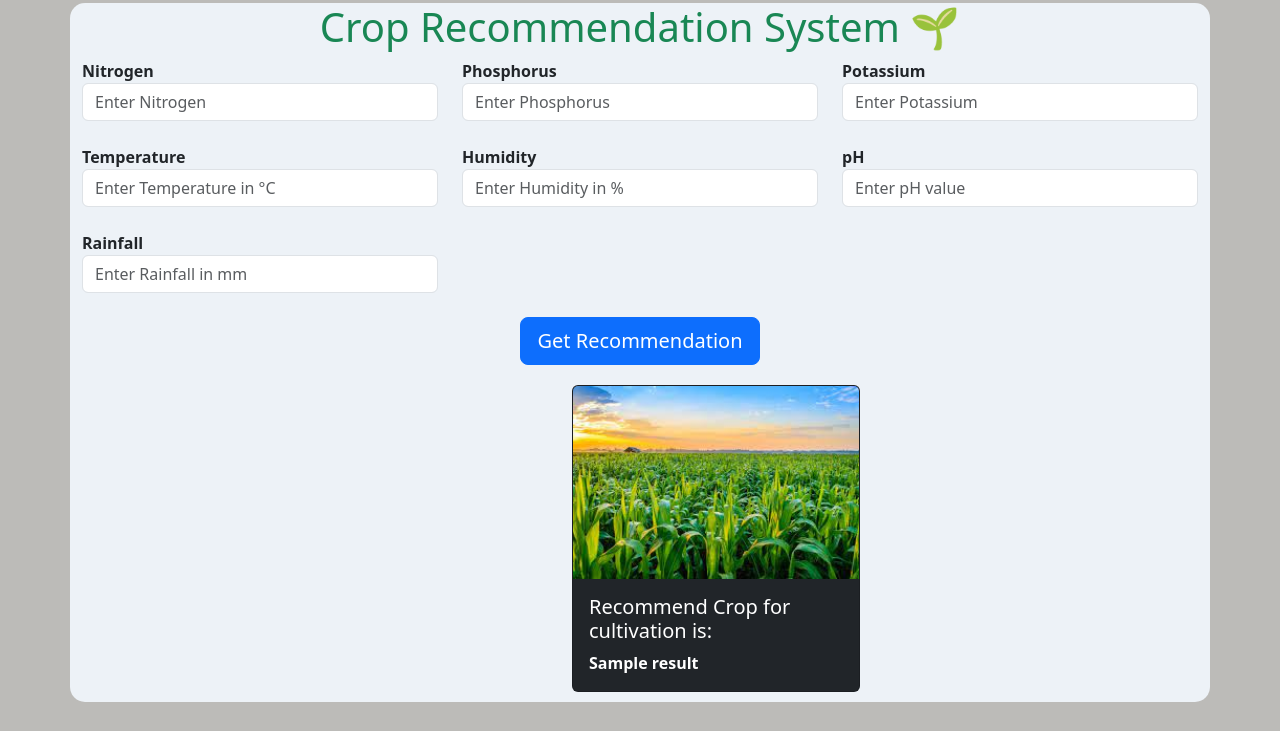
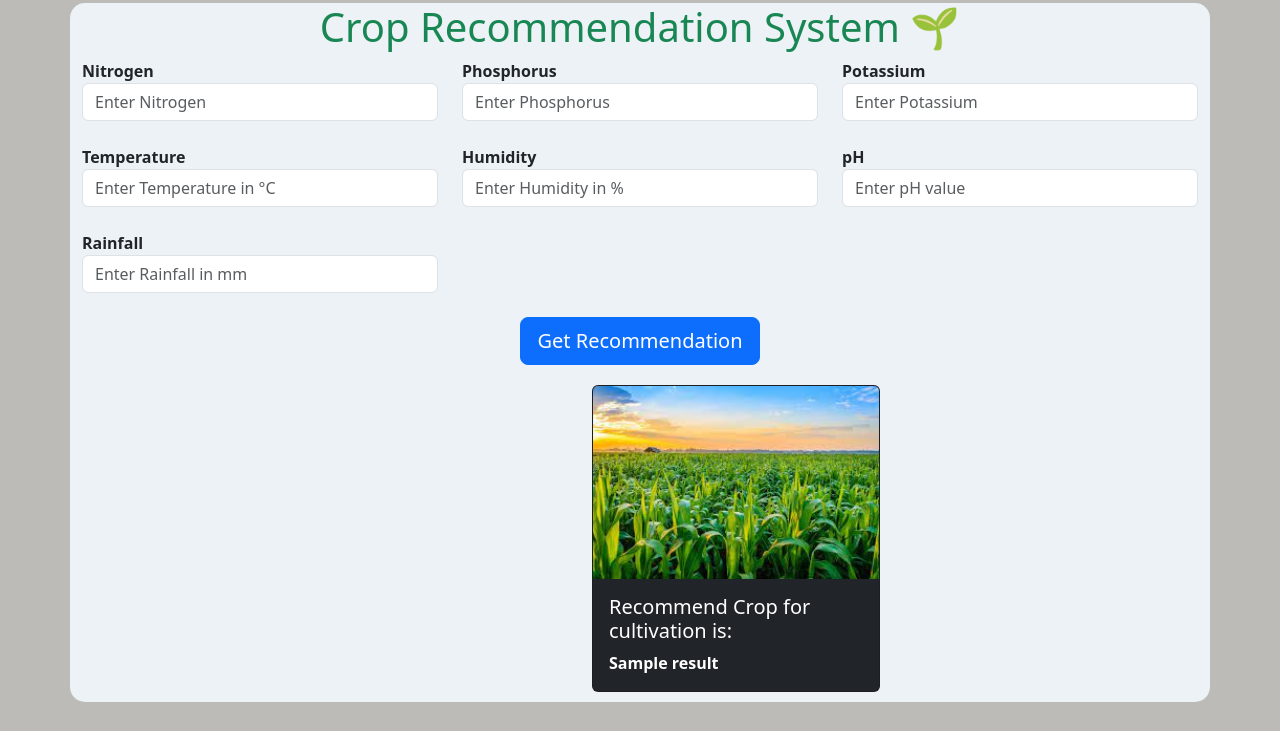
Before and after one commit to YashAg0/Crop-Prediction, a Flask app: template templates/index.html in a window 1280 px wide. Shown: the part 69-800 px from the top of the page. Run offline with Flask 3, Linux system fonts and the light colour scheme; the template is opened without the code that fills it: most values are stand-ins (such as "Sample title", 1, 10 or a date in 2020); parts of the project's set-up code (start-up, migrations or seed data) failed here and were passed over.

Commit message:
Update index.html

```diff
--- a/templates/index.html
+++ b/templates/index.html
@@ -18,7 +18,7 @@
 			text-align: center;
 		}
 		.card{
-		margin-left:490px;
+		margin-left:510px;
 		margin-top: 20px;
 		color: white;
 		}
```
